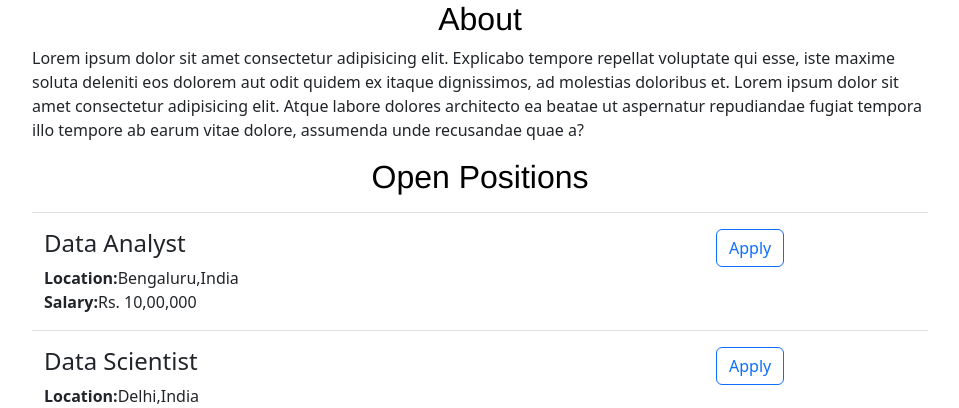
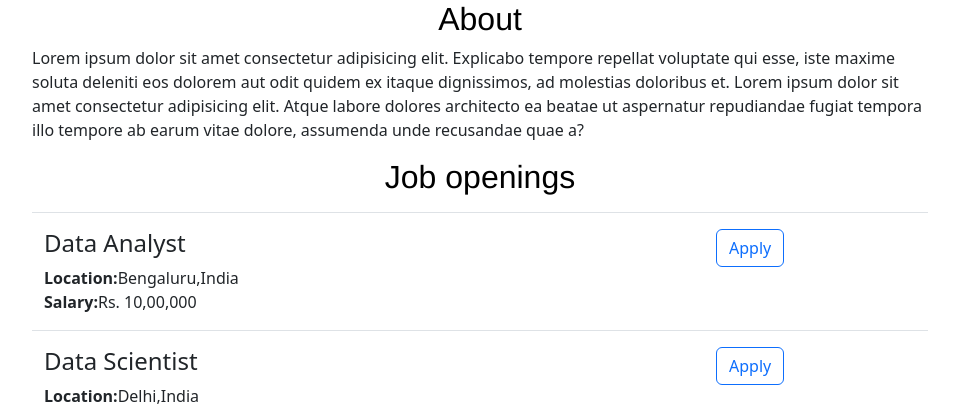
Before and after one commit to Rishabh1412/joviancopy, a Flask app: page / in a window 1280 px wide. Shown: the part 516-924 px from the top of the page, without its empty margins (160-1119 px from the left). Run offline with Flask 3, Linux system fonts and the light colour scheme.

Commit message:
small fixtures

```diff
--- a/templates/home.html
+++ b/templates/home.html
@@ -40,7 +40,7 @@
     <img  class="image-fluid" id="banner" src="https://images.unsplash.com/photo-1484981138541-3d074aa97716?w=1000&auto=format&fit=crop&q=60&ixlib=rb-4.0.3&ixid=M3wxMjA3fDB8MHxzZWFyY2h8Mnx8Y2FyZWVyfGVufDB8fDB8fHww" alt="head image">
     <h2>About</h2>
     <p>Lorem ipsum dolor sit amet consectetur adipisicing elit. Explicabo tempore repellat voluptate qui esse, iste maxime soluta deleniti eos dolorem aut odit quidem ex itaque dignissimos, ad molestias doloribus et. Lorem ipsum dolor sit amet consectetur adipisicing elit. Atque labore dolores architecto ea beatae ut aspernatur repudiandae fugiat tempora illo tempore ab earum vitae dolore, assumenda unde recusandae quae a?</p>
-    <h2>Open Positions</h2>
+    <h2>Job openings</h2>
     <p>
         {% for job in jobs %}
                {% include 'jobitem.html' %}
```
